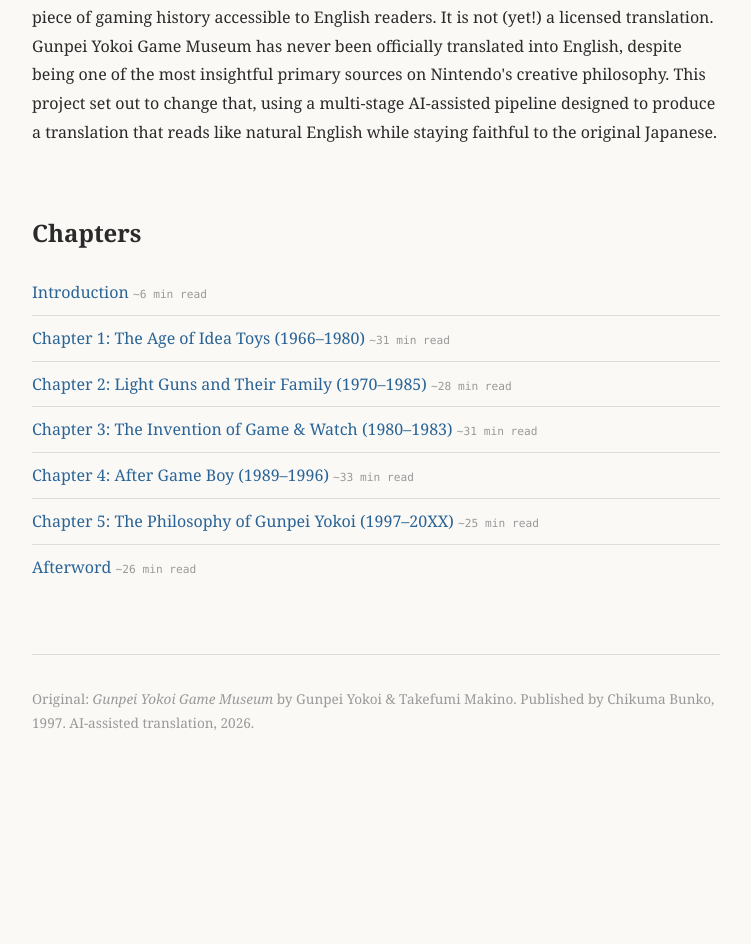
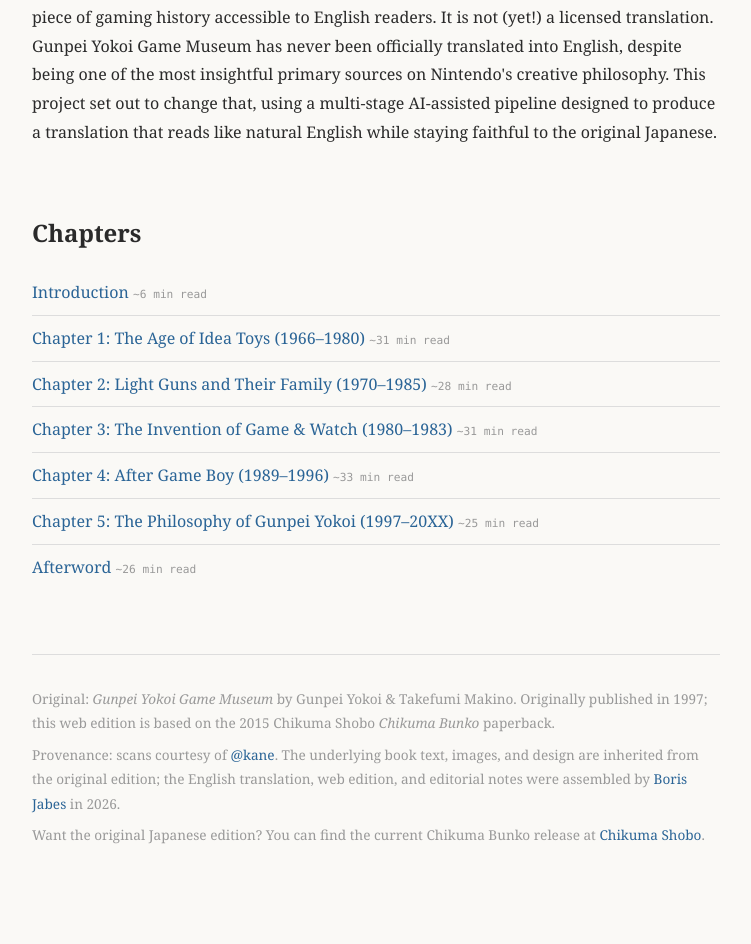
Before and after one commit to bjabes/bjabes.github.io, a Jekyll site: the page yokoi-gunpei/index.html, which Jekyll copies as it is, in a window 1280 px wide. Shown: the part 848-1792 px from the top of the page, without its empty margins (264-1015 px from the left). Built offline with Jekyll 4.4.1, drawn with Linux system fonts in a browser that asks for light colours; before the commit the page ends 1680 px from its top, so only the background shows below that.

Commit message:
Add provenance and purchase details to Yokoi landing page

```diff
--- a/yokoi-gunpei/index.html
+++ b/yokoi-gunpei/index.html
@@ -51,7 +51,17 @@
 <section class="colophon">
   <p class="colophon-text">
     Original: <em>Gunpei Yokoi Game Museum</em> by Gunpei Yokoi &amp; Takefumi Makino.
-    Published by Chikuma Bunko, 1997. AI-assisted translation, 2026.
+    Originally published in 1997; this web edition is based on the 2015 Chikuma Shobo
+    <em>Chikuma Bunko</em> paperback.
+  </p>
+  <p class="colophon-text">
+    Provenance: scans courtesy of <a href="https://x.com/kane">@kane</a>. The underlying book text,
+    images, and design are inherited from the original edition; the English translation, web edition,
+    and editorial notes were assembled by <a href="https://borisjabes.com">Boris Jabes</a> in 2026.
+  </p>
+  <p class="colophon-text">
+    Want the original Japanese edition? You can find the current Chikuma Bunko release at
+    <a href="https://www.chikumashobo.co.jp/product/9784480432933/">Chikuma Shobo</a>.
   </p>
 </section>
 
--- a/yokoi-gunpei/style.css
+++ b/yokoi-gunpei/style.css
@@ -312,6 +312,9 @@
   color: var(--color-muted);
   text-indent: 0;
 }
+.colophon-text + .colophon-text {
+  margin-top: 0.45rem;
+}
 
 /* Footnotes */
 .footnote-ref a {
```
